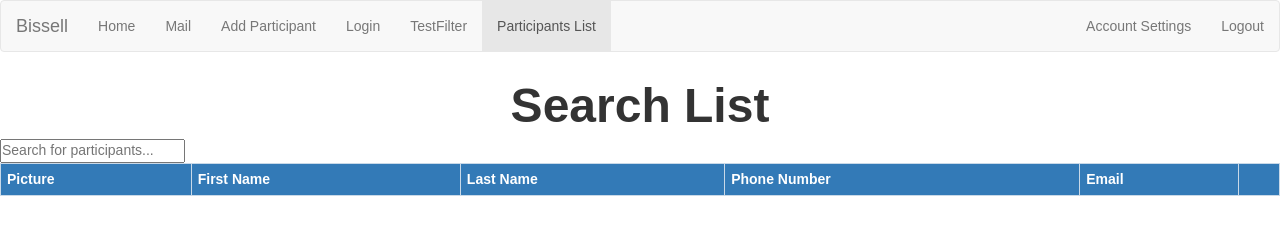
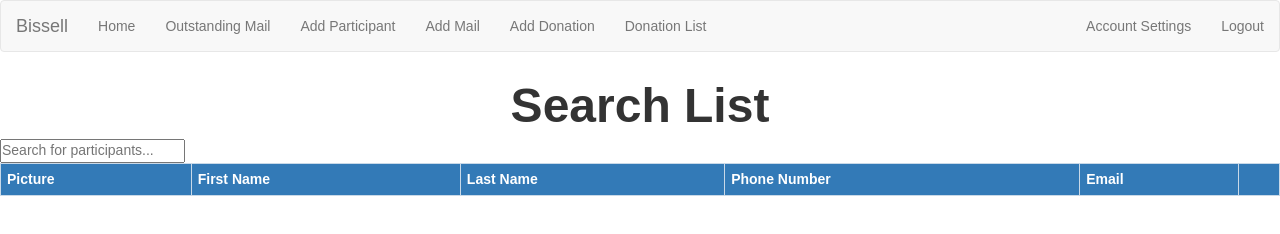
Before and after one commit to RyanWGH/BissellCentreProject, an Electron app: page app/html/ParticipantsList/index.html in a window 1280 px wide. Drawn offline with nearby package versions, Linux system fonts and the light colour scheme; no server answers.

Commit message:
Update file names and clean up navigation

```diff
--- a/app/html/ParticipantsList/index.html
+++ b/app/html/ParticipantsList/index.html
@@ -17,12 +17,13 @@
       <a class="navbar-brand" href="#">Bissell</a>
     </div>
     <ul class="nav navbar-nav navbar-left">
-      <li><a href="../../mainWindow.html">Home</a></li>
-      <li><a href="../OutstandingMail/OutstandingMail.html">Mail</a></li>
-      <li><a href="../NewParticipant/NewParticipant.html">Add Participant</a></li>
-      <li><a href="../LogIn/index.html">Login</a></li>
-      <li><a href="../SearchFilter/index.html">TestFilter</a></li>
-      <li class="active"><a href="../ParticipantsList/index.html">Participants List</a></li>
+      <li><a href="../SearchFilter/index.html">Home</a></li>
+      <li><a href="../OutstandingMail/index.html">Outstanding Mail</a></li>
+      <li><a href="../NewParticipant/index.html">Add Participant</a></li>
+      <li><a href="../NewMail/index.html">Add Mail</a></li>
+      <li><a href="../NewDonation/index.html">Add Donation</a></li>
+      <li><a href="../DonationList/index.html">Donation List</a></li>
+
     </ul>
 	<u1 class="nav navbar-nav navbar-right">
 		<li><a href="../AccountSettings/index.html">Account Settings</a></li>
```
Also changed, not shown: app/html/NewParticipant/index.html (renamed from app/html/NewParticipant/NewParticipant.html), app/html/OutstandingMail/index.html (renamed from app/html/OutstandingMail/OutstandingMail.html).
